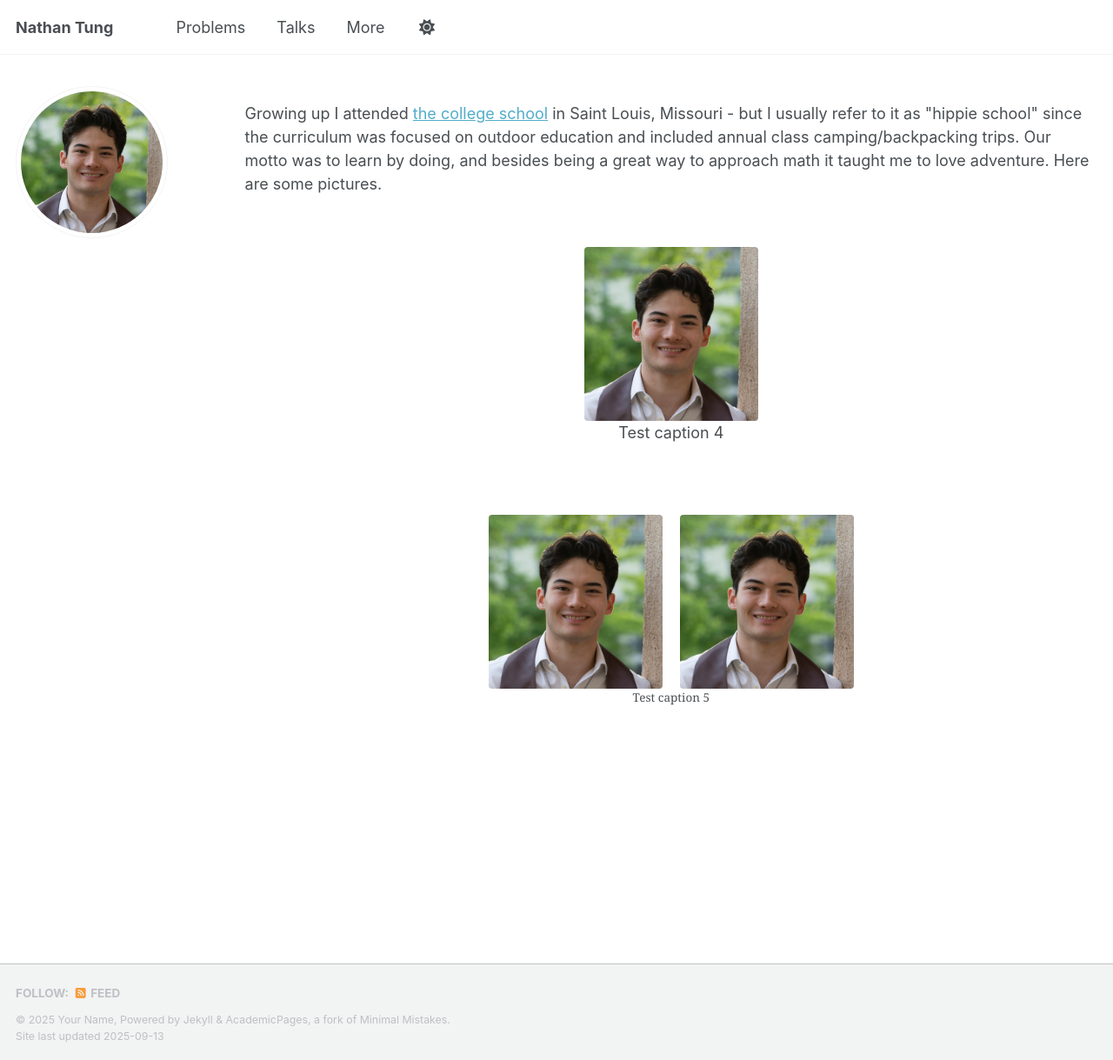
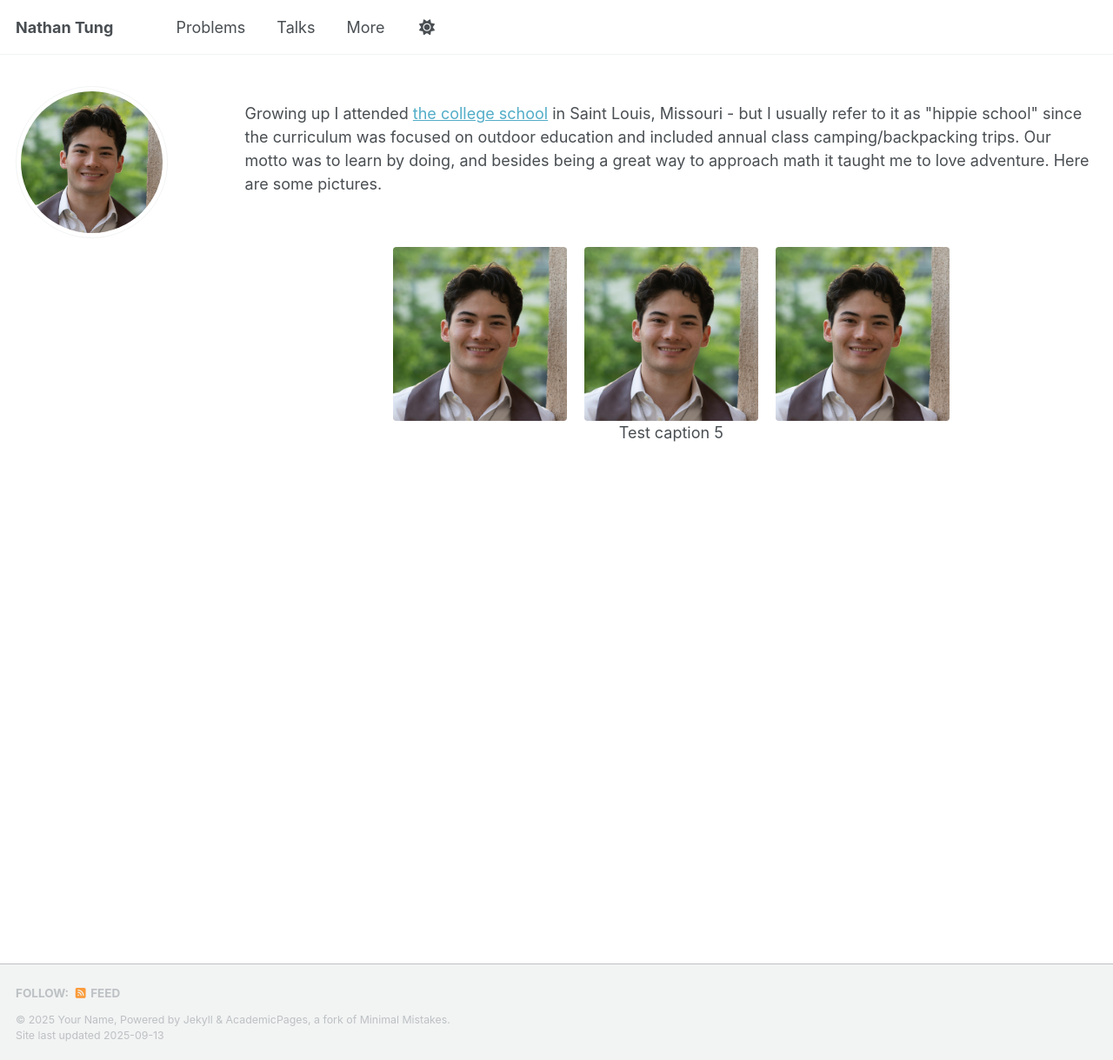
Before and after one commit to njtung/njtung.github.io, a Jekyll site: the page built from _pages/more.html, in a window 1280 px wide and 1219 px high. Shown: the whole window at 87% size. Built offline with Jekyll 4.4.1, drawn with Linux system fonts in a browser that asks for light colours; a script that is not in the unit is left out.

Commit message:
Update more.html

```diff
--- a/_pages/more.html
+++ b/_pages/more.html
@@ -10,17 +10,11 @@ author_profile: true
 
 <div style="text-align: center;">
   <figure style="display: inline-block; text-align: center;">
-    <img src="../images/profile.png" alt="test" style="display: block; margin: auto; width: 200px; height: auto;">
-    <figcaption style="font: inherit; color: inherit;">Test caption 4</figcaption>
-  </figure>
-</div>
-
-<div style="text-align: center;">
-  <figure style="display: inline-block; text-align: center;">
     <div style="display: flex; justify-content: center;">
       <img src="../images/profile.png" alt="test" style="display: block; margin: 0 10px; width: 200px; height: auto;">
       <img src="../images/profile.png" alt="test" style="display: block; margin: 0 10px; width: 200px; height: auto;">
+      <img src="../images/profile.png" alt="test" style="display: block; margin: 0 10px; width: 200px; height: auto;">
     </div>
-    <figcaption>Test caption 5</figcaption>
+    <figcaption style="font: inherit; color: inherit;">Test caption 5</figcaption>
   </figure>
 </div>
```
